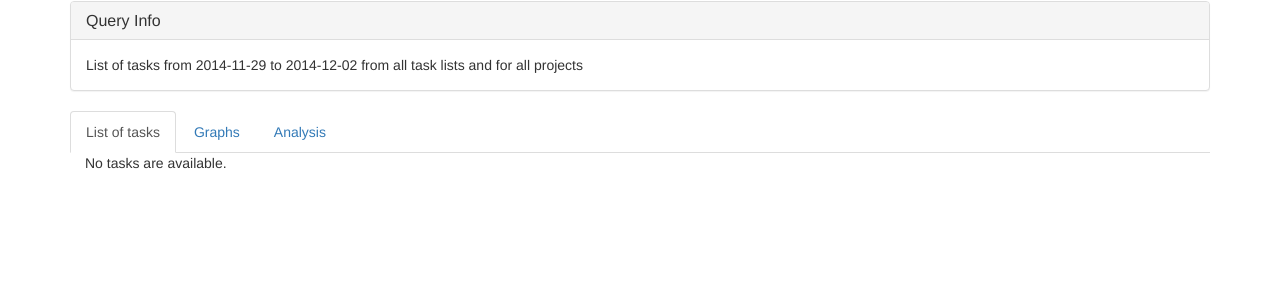
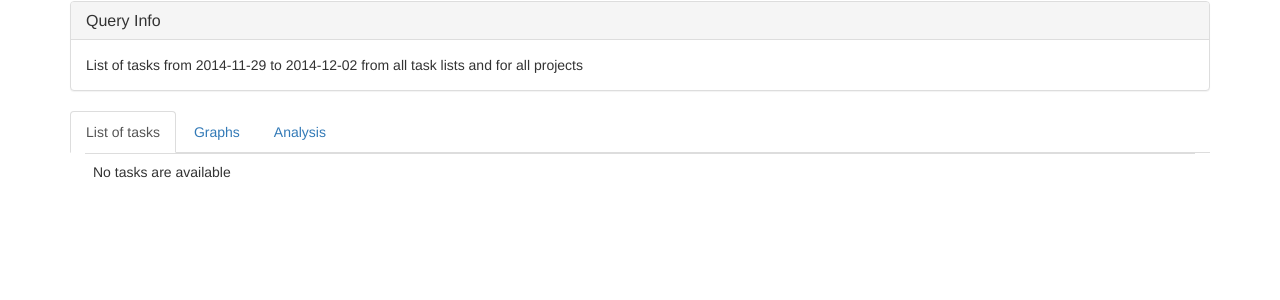
Before and after one commit to msvalina/slaying-ryu, a Django app: page /kurama/stats/ in a window 1280 px wide. Shown: the part 159-459 px from the top of the page. Run offline with Django 3.2, Linux system fonts and the light colour scheme; tables that the repository leaves empty hold one stand-in row (values such as "Sample post"); parts of the project's set-up code (start-up, migrations or seed data) failed here and were passed over; some libraries are stand-ins or nearby versions.

Commit message:
Change task list presentation in stats template
Using table instead of unorderd list gives nicer view.

```diff
--- a/ryu/kurama/templates/kurama/stats.html
+++ b/ryu/kurama/templates/kurama/stats.html
@@ -33,20 +33,21 @@
   <li role="presentation"><a href="#">Analysis</a></li>
 </ul>
 
-<div class="col-md-8">
+<div class="col-md-12">
+  <table class="table table-hover">
   {% if tasks %}
-  <ul class="list-group">
+    <tr><td>Task list</td><td>Project</td><td>Task title</td></tr>
     {% for task in tasks|dictsortreversed:"completed" %}
-    <li class="list-group-item">
-    <a href="{% url 'kurama:task_list' task.task_list.title %}"> {{ task.task_list.title }}</a> -
-    <a href="{% url 'kurama:tag' task.tag %}"> {{ task.tag }}</a> -
-    <a href="{% url 'kurama:detail' task.task_id %}"> {{ task.title }}</a>
-    </li>
+    <tr>
+      <td><a href="{% url 'kurama:task_list' task.task_list.title %}"> {{ task.task_list.title }}</a></td>
+      <td><a href="{% url 'kurama:tag' task.tag %}"> {{ task.tag }}</a></td>
+      <td><a href="{% url 'kurama:detail' task.task_id %}"> {{ task.title }}</a></td>
+    </tr>
     {% endfor %}
-  </ul>
   {% else %}
-  <p>No tasks are available.</p>
+    <tr><td>No tasks are available</td></tr>
   {% endif %}
+  </table>
 </div>
 
 {% endblock content %}
```
